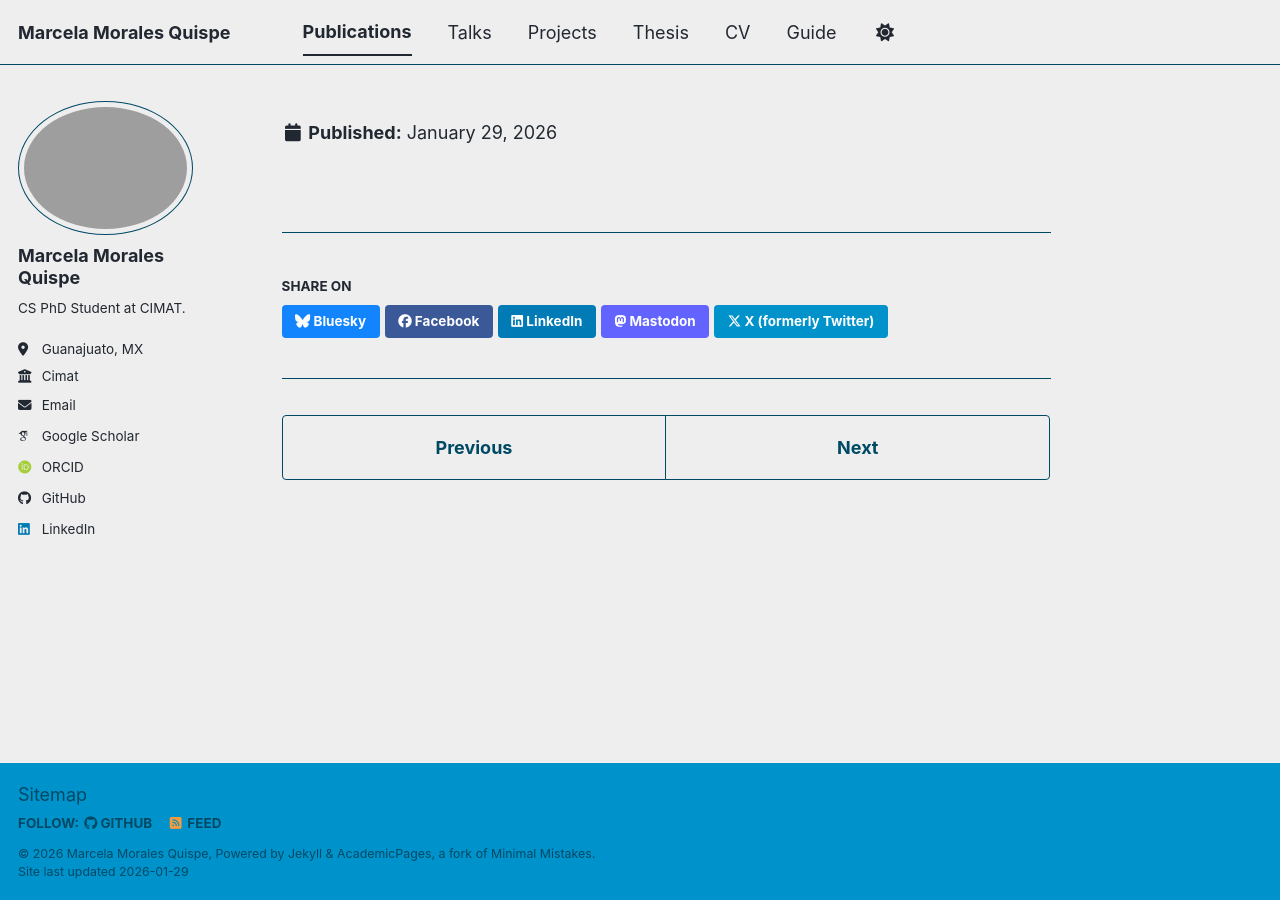
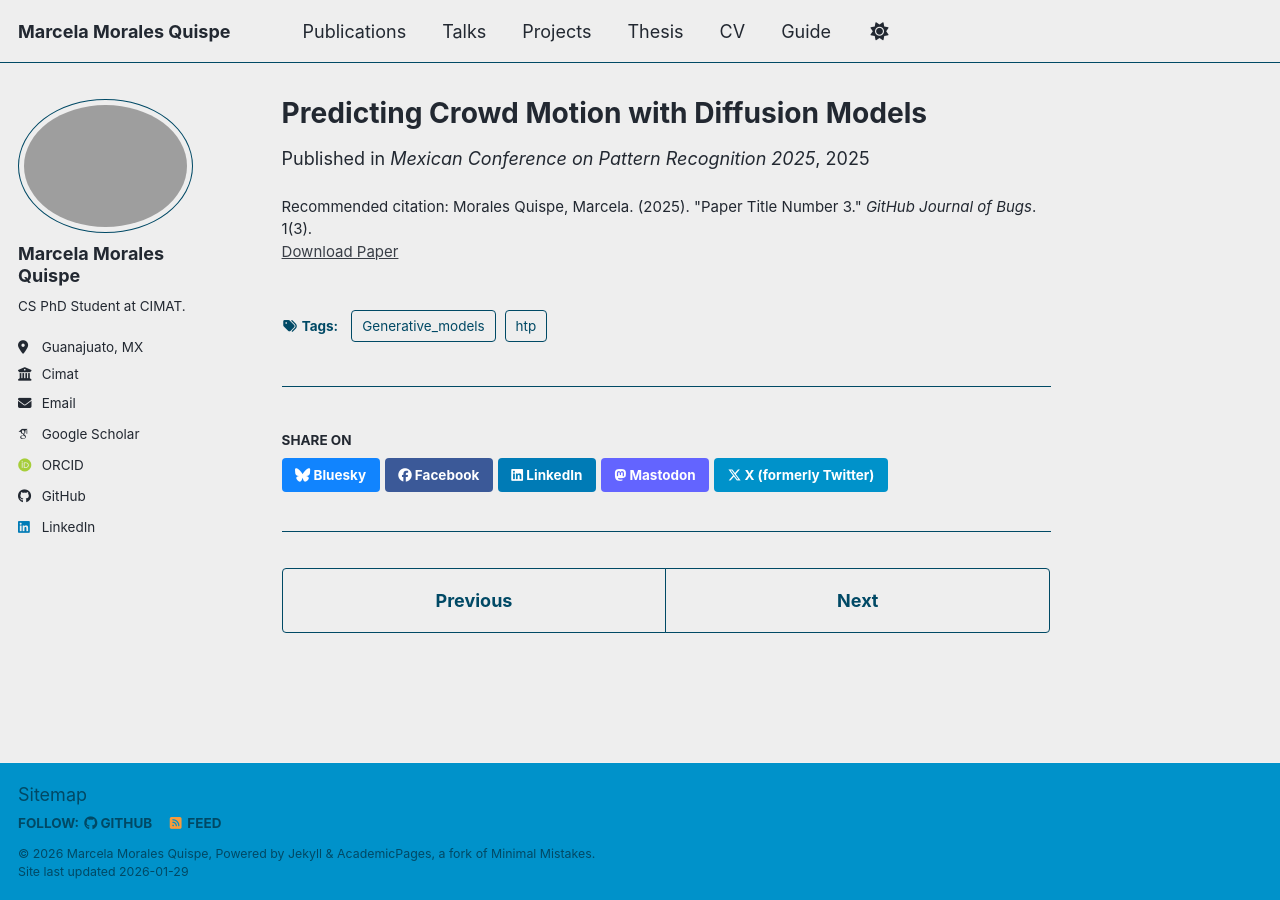
Before and after one commit to marcemq/marcemq.github.io, a Jekyll site: the page built from _publications/2025-06-25-Predicting_Crowd_Motion_with_Diffusion_Models.md, in a window 1280 px wide. Built offline with Jekyll 4.4.1, drawn with Linux system fonts in a browser that asks for light colours; some web fonts are replaced; a script bundle is joined from its source files by our own code; library files that are not in the unit come from our copies; some of the changed lines change nothing that is shown.

Commit message:
Update 2025-06-25-Predicting_Crowd_Motion_with_Diffusion_Models.md

```diff
--- a/_publications/2025-06-25-Predicting_Crowd_Motion_with_Diffusion_Models.md
+++ b/_publications/2025-06-25-Predicting_Crowd_Motion_with_Diffusion_Models.md
@@ -1,7 +1,7 @@
 ---
 title: "Predicting Crowd Motion with Diffusion Models"
 collection: publications
-%category: conferences
+category: conferences
 permalink: /publication/2025-06-25-Predicting_Crowd_Motion_with_Diffusion_Models
 excerpt: 'This paper proposes a novel macroscopic approach for forecasting the motion of a crowd in a few seconds time horizon, conditionally to a handful of past visual observations. We leverage a compact, grid-based representation of the crowd through macroscopic properties (local density and velocity) and a conditional diffusion model to generate samples of the predictive distribution for the crowd motion. We propose new evaluation metrics for this problem and compare the performance of several variants of the proposed approach on the ATC dataset.'
 date: 2025-06-25
```
